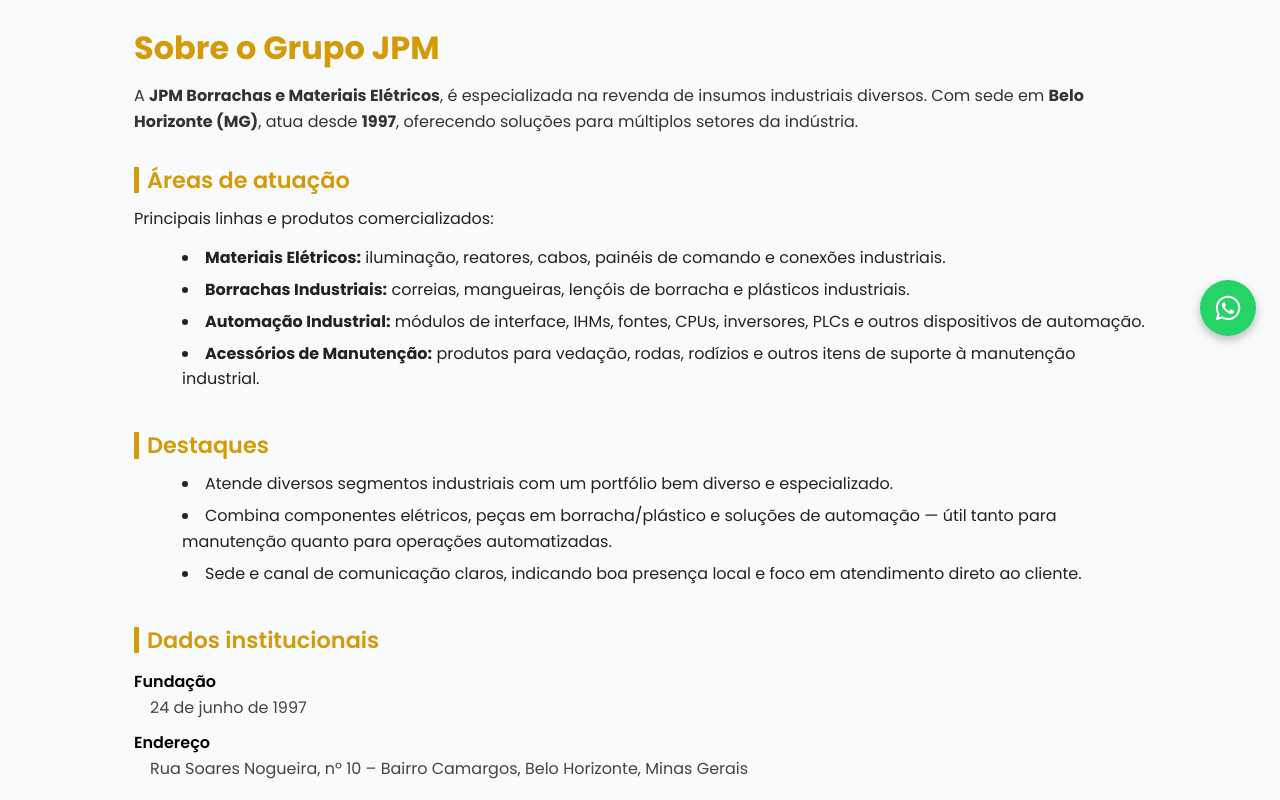
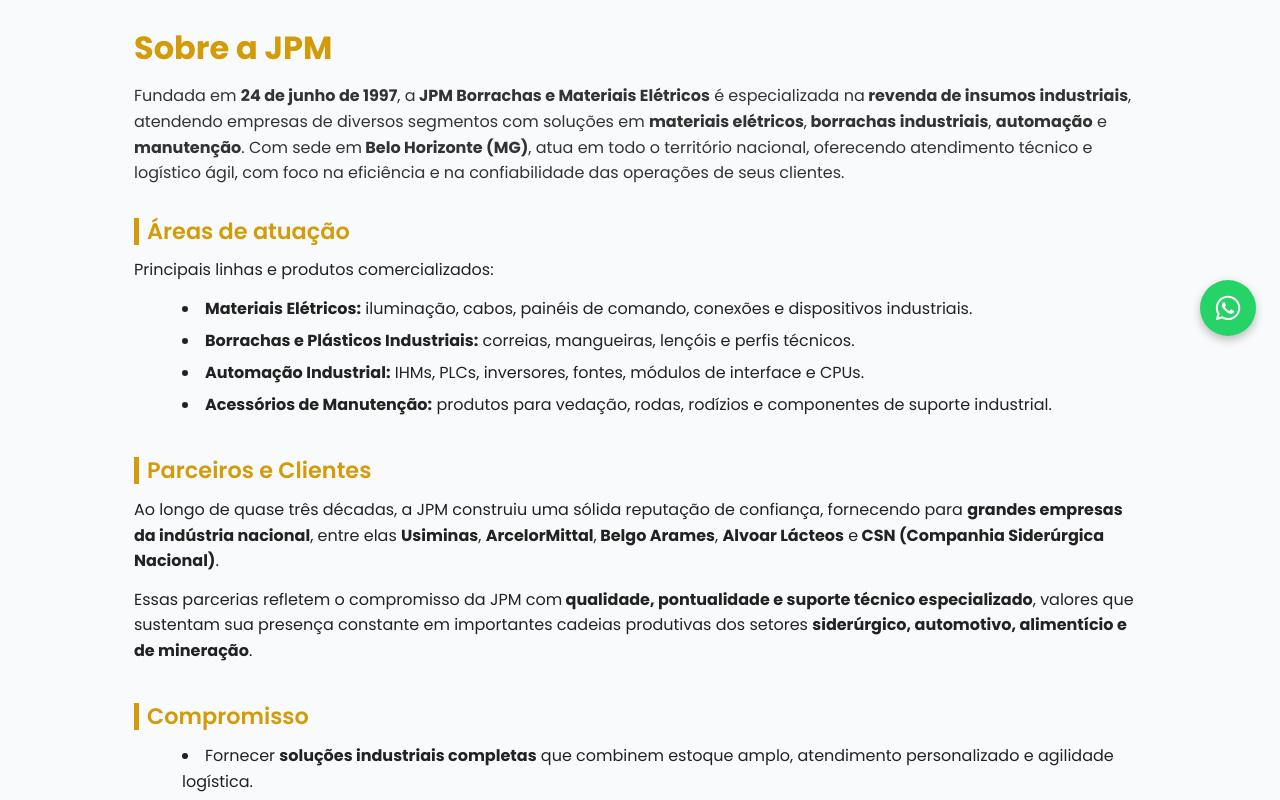
Before and after one commit to ricardo-borges13/site-grupo-jpm, a React (Vite) app: page /empresa in a window 1280 px wide. Shown: the part 440-1240 px from the top of the page. Built offline with nearby package versions, Linux system fonts and the light colour scheme.

Commit message:
versão 1.1 - Mudança no texto sobre a empresa

```diff
--- a/package.json
+++ b/package.json
@@ -1,7 +1,7 @@
 {
   "name": "grupo-jpm",
   "private": true,
-  "version": "1.0",
+  "version": "1.1",
   "type": "module",
   "scripts": {
     "dev": "vite",
--- a/src/components/Header/HeaderTop.tsx
+++ b/src/components/Header/HeaderTop.tsx
@@ -15,11 +15,11 @@ export const HeaderTop = ({ text, phone, email }: HeaderProps) => {
         <div>{text}</div>
         <div>
           <LiaPhoneAltSolid />
-         <a href="tel:+553132924650"> {phone} </a>
+          <a href="tel:+553132924650"> {phone} </a>
         </div>
         <div>
           <AiOutlineMail />
-       <a href="mailto:sac@grupojpm.com.br">{email}</a>
+          <a href="mailto:sac@grupojpm.com.br">{email}</a>
         </div>
       </S.Container>
     </S.Header>
--- a/src/pages/AcessoriosManutencao/AcessoriosManutencao.tsx
+++ b/src/pages/AcessoriosManutencao/AcessoriosManutencao.tsx
@@ -8,7 +8,7 @@ export const AcessoriosManutencao = () => {
   return (
     <>
       <SEO
-        title="Acessórios para Manutenção - GRUPO JPM Borrachas e Materiais Elétricos"
+        title="Acessórios para Manutenção - JPM Borrachas e Materiais Elétricos"
         description="Vedação, rodas, rodízios e acessórios industriais de manutenção com alta durabilidade e qualidade."
       />
 
--- a/src/pages/Automacao/Automacao.tsx
+++ b/src/pages/Automacao/Automacao.tsx
@@ -8,7 +8,7 @@ import { SEO } from '../../components/SEO/Seo';
   return (
     <>
       <SEO
-        title="Automação Industrial - GRUPO JPM Borrachas e Materiais Elétricos"
+        title="Automação Industrial - JPM Borrachas e Materiais Elétricos"
         description="Fontes, IHMs, CLPs e inversores. Componentes e soluções completas em automação industrial pelo Grupo JPM."
       />
 
--- a/src/pages/BorrachasIndustriais/BorrachasIndustriais.tsx
+++ b/src/pages/BorrachasIndustriais/BorrachasIndustriais.tsx
@@ -10,7 +10,7 @@ export const BorrachasIndustriais = () => {
   return (
     <>
       <SEO
-        title="Borrachas Industriais - GRUPO JPM Borrachas e Materiais Elétricos"
+        title="Borrachas Industriais - JPM Borrachas e Materiais Elétricos"
         description="Correias, mangueiras e lençóis de borracha para manutenção e produção industrial. Encontre tudo com o Grupo JPM."
       />
 
--- a/src/pages/Empresa/Empresa.tsx
+++ b/src/pages/Empresa/Empresa.tsx
@@ -7,20 +7,24 @@ export const Empresa = () => {
   return (
     <>
       <SEO
-        title="A Empresa - A JPM Borrachas e Materiais Elétricos"
+        title="A Empresa - JPM Borrachas e Materiais Elétricos"
         description="A JPM atua desde 1997 no fornecimento de insumos industriais. Referência em materiais elétricos, borrachas e automação, com foco em qualidade e atendimento técnico."
       />
 
       <PageSection title="A EMPRESA" image={produtosImg}>
   <S.Container>
     <header>
-            <h1>Sobre o Grupo JPM</h1>
+      <h1>Sobre a JPM</h1>
       <p>
-              A <strong>JPM Borrachas e Materiais Elétricos</strong>, é
-              especializada na revenda de insumos industriais diversos. Com sede
-              em <strong>Belo Horizonte (MG)</strong>, atua desde{' '}
-              <strong>1997</strong>, oferecendo soluções para múltiplos setores
-              da indústria.
+        Fundada em <strong>24 de junho de 1997</strong>, a
+        <strong> JPM Borrachas e Materiais Elétricos</strong> é especializada na
+        <strong> revenda de insumos industriais</strong>, atendendo empresas de
+        diversos segmentos com soluções em <strong>materiais elétricos</strong>,
+        <strong> borrachas industriais</strong>, <strong>automação</strong> e
+        <strong> manutenção</strong>. Com sede em
+        <strong> Belo Horizonte (MG)</strong>, atua em todo o território nacional,
+        oferecendo atendimento técnico e logístico ágil, com foco na eficiência e
+        na confiabilidade das operações de seus clientes.
       </p>
     </header>
 
@@ -29,41 +33,55 @@ export const Empresa = () => {
       <p>Principais linhas e produtos comercializados:</p>
       <ul>
         <li>
-                <strong>Materiais Elétricos:</strong> iluminação, reatores,
-                cabos, painéis de comando e conexões industriais.
+          <strong>Materiais Elétricos:</strong> iluminação, cabos, painéis de
+          comando, conexões e dispositivos industriais.
         </li>
         <li>
-                <strong>Borrachas Industriais:</strong> correias, mangueiras,
-                lençóis de borracha e plásticos industriais.
+          <strong>Borrachas e Plásticos Industriais:</strong> correias,
+          mangueiras, lençóis e perfis técnicos.
         </li>
         <li>
-                <strong>Automação Industrial:</strong> módulos de interface,
-                IHMs, fontes, CPUs, inversores, PLCs e outros dispositivos de
-                automação.
+          <strong>Automação Industrial:</strong> IHMs, PLCs, inversores, fontes,
+          módulos de interface e CPUs.
         </li>
         <li>
-                <strong>Acessórios de Manutenção:</strong> produtos para
-                vedação, rodas, rodízios e outros itens de suporte à manutenção
-                industrial.
+          <strong>Acessórios de Manutenção:</strong> produtos para vedação,
+          rodas, rodízios e componentes de suporte industrial.
         </li>
       </ul>
     </section>
 
     <section>
-            <h2>Destaques</h2>
+      <h2>Parceiros e Clientes</h2>
+      <p>
+        Ao longo de quase três décadas, a JPM construiu uma sólida reputação de
+        confiança, fornecendo para <strong>grandes empresas da indústria nacional</strong>,
+        entre elas <strong>Usiminas</strong>, <strong>ArcelorMittal</strong>,
+        <strong> Belgo Arames</strong>, <strong>Alvoar Lácteos</strong> e
+        <strong> CSN (Companhia Siderúrgica Nacional)</strong>.
+      </p>
+      <p>
+        Essas parcerias refletem o compromisso da JPM com
+        <strong> qualidade, pontualidade e suporte técnico especializado</strong>,
+        valores que sustentam sua presença constante em importantes cadeias
+        produtivas dos setores <strong>siderúrgico, automotivo, alimentício e de mineração</strong>.
+      </p>
+    </section>
+
+    <section>
+      <h2>Compromisso</h2>
       <ul>
         <li>
-                Atende diversos segmentos industriais com um portfólio bem
-                diverso e especializado.
+          Fornecer <strong>soluções industriais completas</strong> que combinem
+          estoque amplo, atendimento personalizado e agilidade logística.
         </li>
         <li>
-                Combina componentes elétricos, peças em borracha/plástico e
-                soluções de automação — útil tanto para manutenção quanto para
-                operações automatizadas.
+          Garantir a <strong>máxima eficiência operacional</strong> e a
+          <strong> confiabilidade</strong> nas operações de nossos clientes.
         </li>
         <li>
-                Sede e canal de comunicação claros, indicando boa presença local
-                e foco em atendimento direto ao cliente.
+          Manter um relacionamento próximo e transparente, com foco em
+          <strong>atendimento técnico especializado</strong>.
         </li>
       </ul>
     </section>
@@ -76,20 +94,16 @@ export const Empresa = () => {
 
         <dt>Endereço</dt>
         <dd>
-                Rua Soares Nogueira, nº 10 – Bairro Camargos, Belo Horizonte,
-                Minas Gerais
+          Rua Soares Nogueira, nº 10 – Bairro Camargos, Belo Horizonte, Minas Gerais
         </dd>
 
-              {/* <dt>Situação jurídica</dt>
-              <dd>
-                Empresa com estrutura jurídica ativa, capital social de R$
-                250.000,00 e quadro societário formado por quatro sócios. Regime
-                de tributação: lucro presumido.
-              </dd> */}
+        <dt>CNPJ</dt>
+        <dd>01.952.213/0001-86</dd>
       </dl>
     </section>
   </S.Container>
 </PageSection>
+
     </>
   );
 };
--- a/src/pages/EntreEmContato/EntreEmContato.tsx
+++ b/src/pages/EntreEmContato/EntreEmContato.tsx
@@ -9,8 +9,8 @@ import { SEO } from '../../components/SEO/Seo';
   return (
     <>
       <SEO
-        title="Fale Conosco - GRUPO JPM Borrachas e Materiais Elétricos"
-        description="Entre em contato com o Grupo JPM. Solicite orçamentos, tire dúvidas e fale com nossa equipe de atendimento em Belo Horizonte."
+        title="Fale Conosco - JPM Borrachas e Materiais Elétricos"
+        description="Entre em contato com a JPM. Solicite orçamentos, tire dúvidas e fale com nossa equipe de atendimento em Belo Horizonte."
       />
 
       <PageSection title="ENTRE EM CONTATO" image={image}>
--- a/src/pages/Home/Home.tsx
+++ b/src/pages/Home/Home.tsx
@@ -7,7 +7,7 @@ import image2 from '../../assets/images/Sobre-Borracha.jpg';
 import image3 from '../../assets/images/fioeletrico.jpg';
 import image4 from '../../assets/images/mangueira.jpg';
 import image5 from '../../assets/images/manutencao.jpg';
-import image6 from '../../assets/images/AutomacaoFREEPIK.jpg'
+import image6 from '../../assets/images/AutomacaoFREEPIK.jpg';
 import { SectionInfo } from '../../components/SectionsSobre/SectionInfo';
 import type { SectionInfoProps } from '../../components/SectionsSobre/SectionInfo';
 import { ProductGroup } from '../../components/ProductGroup/ProdutctGroup';
@@ -17,12 +17,24 @@ import { SectionsContactus } from '../../components/SectionsContactUs/SectionsCo
 import { SEO } from '../../components/SEO/Seo';
 
 const sobreData: SectionInfoProps = {
-  title: 'Sobre o Grupo JPM',
+  title: 'Sobre a JPM',
   description: `
-      A <strong>JPM Borrachas e Materiais Elétricos</strong>, integrante do Grupo JPM,
-      é especializada no fornecimento de insumos industriais. <br><br>
-      Com sede em Belo Horizonte (MG), atua desde 1997, atendendo múltiplos setores da indústria
-      com um <strong>portfólio que inclui materiais elétricos, borrachas e plásticos industriais</strong>.
+      <p>
+    A <strong>JPM Borrachas e Materiais Elétricos</strong> é especializada no
+    fornecimento de <strong>insumos industriais</strong>, oferecendo soluções em
+    <strong> materiais elétricos, borrachas e automação</strong>.
+  </p>
+  <p>
+    Com sede em <strong>Belo Horizonte (MG)</strong>, atua desde
+    <strong> 1997</strong>, atendendo grandes indústrias brasileiras com um
+    portfólio amplo, qualidade reconhecida e atendimento técnico ágil.
+  </p>
+  <p>
+    Entre seus clientes estão empresas de destaque como
+    <strong> Usiminas</strong>, <strong>ArcelorMittal</strong>,
+    <strong> Belgo Arames</strong>, <strong>Alvoar Lácteos</strong> e
+    <strong> CSN</strong>.
+  </p>
     `,
   image1,
   image2,
@@ -44,7 +56,7 @@ export const Home = () => {
   return (
     <>
       <SEO
-        title="GRUPO JPM Borrachas e Materiais Elétricos"
+        title="JPM Borrachas e Materiais Elétricos"
         description="Especialista em borrachas, materiais elétricos e automação industrial desde 1997. Soluções completas para manutenção e produção em diversos setores."
       />
 
--- a/src/pages/MateriaisEletricos/MateriaisEletricos.tsx
+++ b/src/pages/MateriaisEletricos/MateriaisEletricos.tsx
@@ -10,7 +10,7 @@ export const MateriaisEletricos = () => {
   return (
     <>
       <SEO
-        title="Materiais Elétricos - GRUPO JPM Borrachas e Materiais Elétricos"
+        title="Materiais Elétricos - JPM Borrachas e Materiais Elétricos"
         description="Cabos, painéis, conexões e soluções em materiais elétricos para indústrias. Qualidade e segurança com o Grupo JPM."
       />
 
--- a/src/pages/TrabalheConosco/TrabalheConosco.tsx
+++ b/src/pages/TrabalheConosco/TrabalheConosco.tsx
@@ -7,8 +7,8 @@ export const TrabalheConosco = () => {
   return (
     <>
       <SEO
-        title="Trabalhe Conosco - GRUPO JPM Borrachas e Materiais Elétricos"
-        description="Faça parte do Grupo JPM! Envie seu currículo e junte-se a uma equipe com mais de 25 anos de experiência em soluções industriais e compromisso com a excelência."
+        title="Trabalhe Conosco - JPM Borrachas e Materiais Elétricos"
+        description="Faça parte da JPM! Envie seu currículo e junte-se a uma equipe com mais de 25 anos de experiência em soluções industriais e compromisso com a excelência."
       />
 
       <PageSection title="TRABALHE CONOSCO" image={image}>
```
Lines whose indentation alone changed are shown as unchanged.
